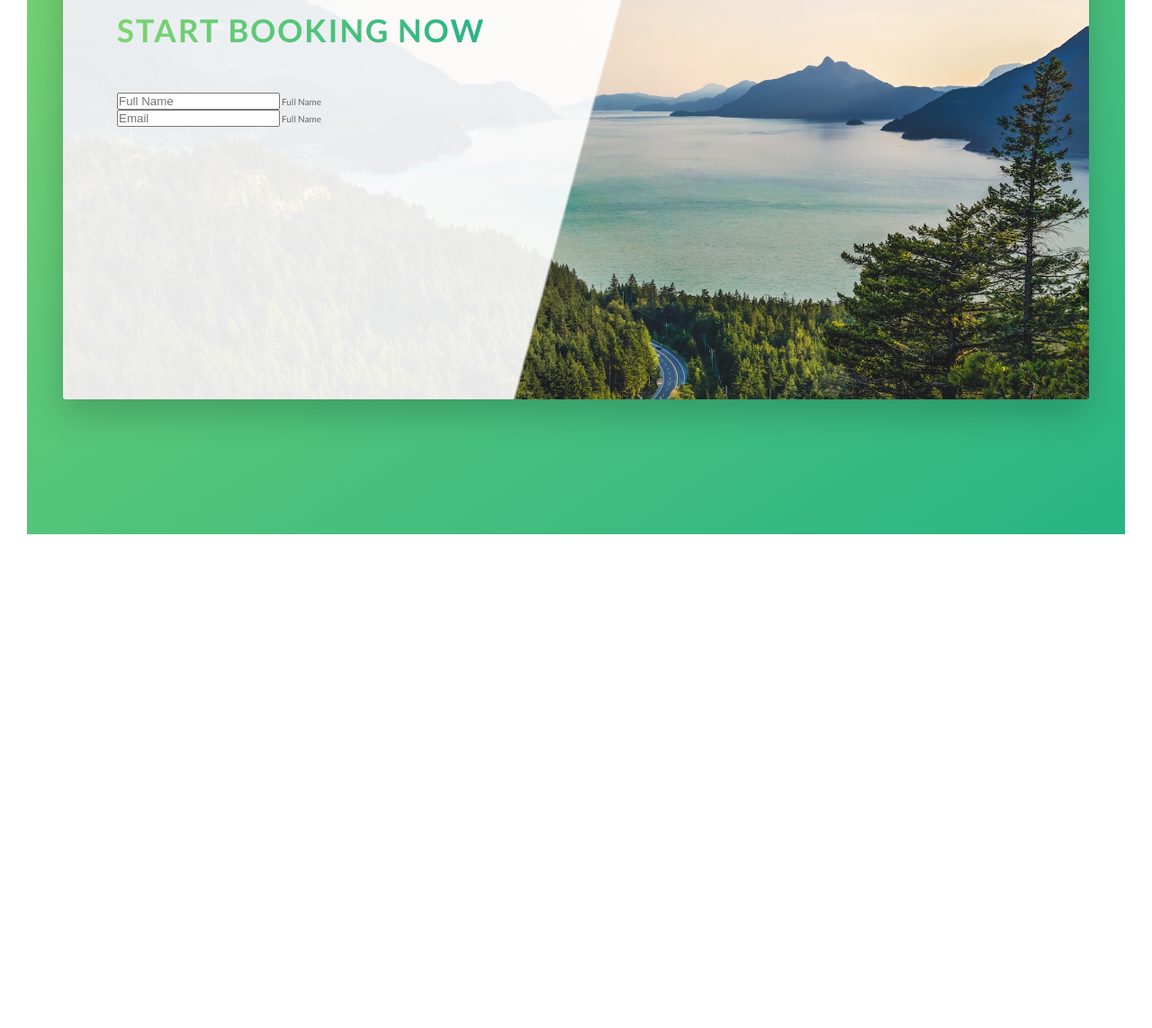
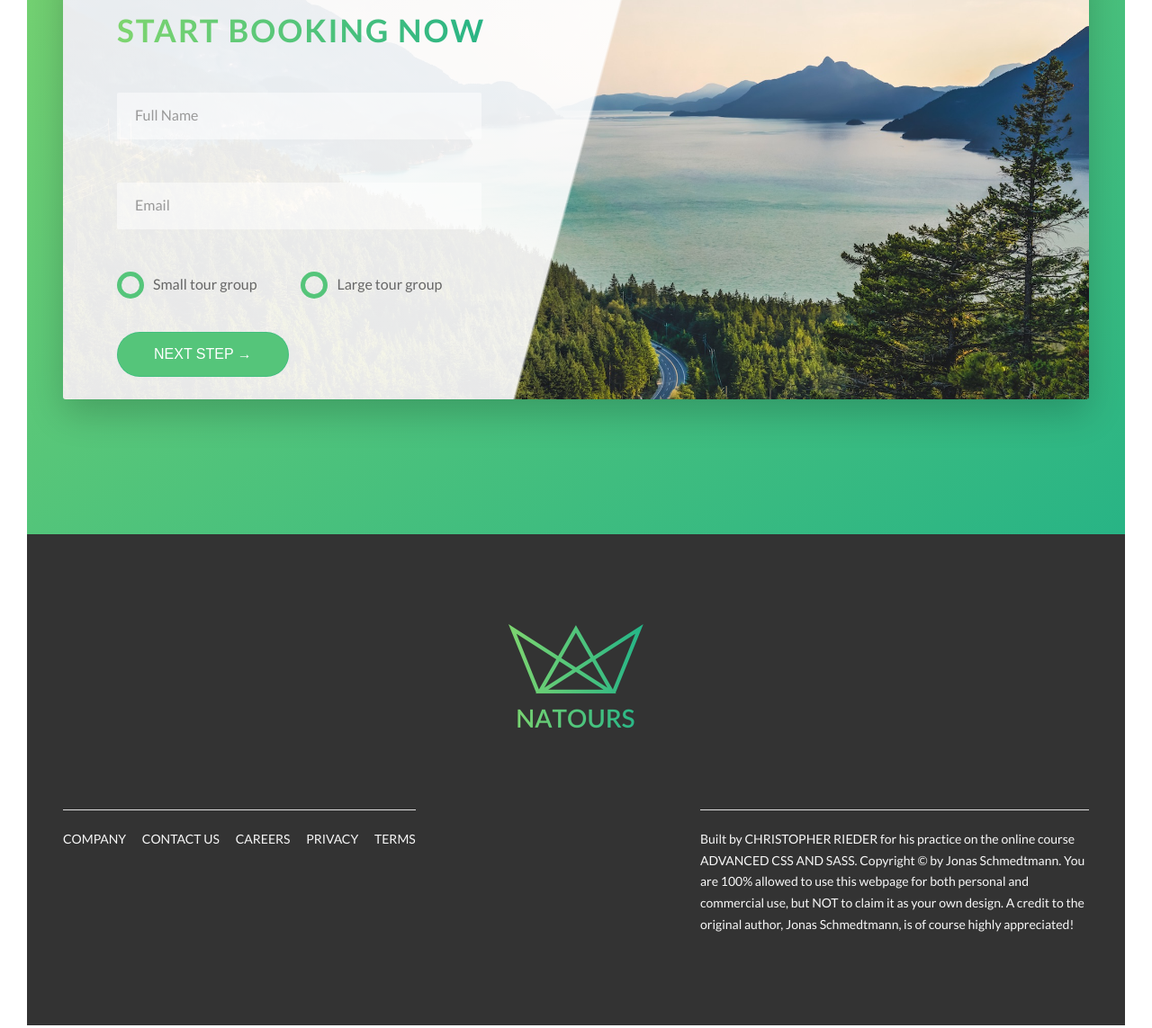
Before and after one commit to christopher-rieder/practice-natours, a website: page index.html in a window 1280 px wide. Shown: the part 4681-5824 px from the top of the page at 90% size. Before the commit the page ends 5305 px from the top, so only its background shows below. Drawn offline with Linux system fonts and the light colour scheme.

Commit message:
footer built

```diff
--- a/index.html
+++ b/index.html
@@ -286,12 +286,59 @@
                 <input type="email" class="form__input" placeholder="Email" id="email" required>
                 <label for="email" class="form__label">Full Name</label>
               </div>
+              <div class="form__group u-margin-bottom-medium">
+                <div class="form__radio-group">
+                  <input type="radio" class="form__radio-input" id="small" name="size">
+                  <label for="small" class="form__radio-label">
+                    <span class="form__radio-button"></span>
+                    Small tour group
+                  </label>
+                </div>
+                <div class="form__radio-group">
+                  <input type="radio" class="form__radio-input" id="large" name="size">
+                  <label for="large" class="form__radio-label">
+                    <span class="form__radio-button"></span>
+                    Large tour group
+                  </label>
+                </div>
+              </div>
+              <div class="form__group">
+                <button class="btn btn--green">Next step &rarr;</button>
+              </div>
             </form>
           </div>
         </div>
       </div>
     </section>
   </main>
+  <footer class="footer">
+    <div class="footer__logo-box">
+      <img src="img/logo-green-2x.png" alt="Full logo" class="footer__logo">
+    </div>
+    <div class="row">
+      <div class="col-1-of-2">
+        <div class="footer__navigation">
+          <ul class="footer__list">
+            <li class="footer__item"><a href="#" class="footer__link">Company</a></li>
+            <li class="footer__item"><a href="#" class="footer__link">Contact us</a></li>
+            <li class="footer__item"><a href="#" class="footer__link">Careers</a></li>
+            <li class="footer__item"><a href="#" class="footer__link">Privacy</a></li>
+            <li class="footer__item"><a href="#" class="footer__link">Terms</a></li>
+          </ul>
+        </div>
+      </div>
+      <div class="col-1-of-2">
+        <p class="footer__copyright">
+          Built by <a href="#" class="footer__link">Christopher Rieder</a> for his practice on the online course <a
+            href="#" class="footer__link">Advanced
+            CSS and Sass</a>.
+          Copyright © by Jonas Schmedtmann. You are 100% allowed to use this webpage for both personal
+          and commercial use, but NOT to claim it as your own design. A credit to the original author, Jonas
+          Schmedtmann, is of course highly appreciated!
+        </p>
+      </div>
+    </div>
+  </footer>
 
   <!-- <section class="grid-test">
     <div class="row">
--- a/sass/abstract/_variables.scss
+++ b/sass/abstract/_variables.scss
@@ -13,6 +13,9 @@ $color-grey-light-1: #f7f7f7;
 $color-grey-light-2: #e0e0e0;
 
 $color-dark-gray: #666;
+$color-dark-gray-2: #999;
+$color-dark-gray-3: #333;
+
 $color-white: #fff;
 $color-dark: #000;
 
--- a/sass/base/_utilities.scss
+++ b/sass/base/_utilities.scss
@@ -1,10 +1,8 @@
-.u-center-text{
-  text-align: center;
-}
+.u-center-text{ text-align: center !important; }
 
-.u-margin-bottom-small { margin-bottom: 1.5rem; }
-.u-margin-bottom-medium { margin-bottom: 4rem; }
-.u-margin-bottom-big { margin-bottom: 8rem; }
+.u-margin-bottom-small { margin-bottom: 1.5rem !important; }
+.u-margin-bottom-medium { margin-bottom: 4rem !important; }
+.u-margin-bottom-big { margin-bottom: 8rem !important; }
 
-.u-margin-top-big { margin-top: 8rem; }
-.u-margin-top-huge { margin-top: 10rem; }
+.u-margin-top-big { margin-top: 8rem !important; }
+.u-margin-top-huge { margin-top: 10rem !important; }
--- a/sass/components/_button.scss
+++ b/sass/components/_button.scss
@@ -1,3 +1,4 @@
+.btn,
 .btn:link,
 .btn:visited {
   text-transform: uppercase;
@@ -9,12 +10,21 @@
   border: 1px solid #28b48566;
   position: relative;
   font-size: 1.6rem;
+
+
+  //Change for the <button> element
+  cursor: pointer;
+
   &:hover {
     box-shadow: 0 1rem 2rem rgba($color-dark, 0.25);
     &::after {
       transform: scaleX(1.075) scaleY(1.15);
       opacity: 0;
     }
+  }
+
+  &:focus{
+    outline: none;
   }
 
   &:active {
--- /dev/null
+++ b/sass/components/_form.scss
@@ -0,0 +1,97 @@
+.form {
+
+  &__group:not(:last-child) {
+    margin-bottom: 2rem;
+  }
+
+  &__input {
+    font-size: 1.6rem;
+    font-family: inherit;
+    color: inherit;
+    padding: 1.5rem 2rem;
+    border-radius: 2px;
+    background-color: rgba($color-white, .5);
+    border: none;
+    border-bottom: 3px solid transparent; /* so it doesn't displace elements 3 pixel on hover... */
+    width: 90%;
+    display: block;
+    transition: all .3s;
+
+
+    &:focus {
+      outline: none;
+      box-shadow: 0 1rem 2rem rgba($color-dark, .1);
+      border-bottom: 3px solid $color-primary;
+
+      &:invalid {
+        border-bottom: 3px solid $color-secondary-dark;
+      }
+    }
+
+    &::-webkit-input-placeholder {
+      color: $color-dark-gray-2;
+    }
+  }
+
+
+
+  &__label {
+    font-size: 1.2rem;
+    font-weight: 700;
+    margin-left: 2rem;
+    margin-top: .7rem;
+    display: block;
+    transition: all .3s;
+  }
+
+  &__input:placeholder-shown + &__label{
+    opacity: 0;
+    visibility: hidden;
+    transform: translateY(-4rem);
+  }
+
+  &__radio-group {
+    width: 45%;
+    display: inline-block;
+  }
+
+  &__radio-input {
+    display: none;
+  }
+
+  &__radio-label {
+    font-size: 1.6rem;
+    cursor: pointer;
+    position: relative;
+    padding-left: 4rem;
+  }
+
+  &__radio-button {
+    height: 3rem;
+    width: 3rem;
+    border: 5px solid $color-primary;
+    border-radius: 50%;
+    display: inline-block;
+    position: absolute;
+    left: 0;
+    top: -4px;
+
+    &::after {
+      content: "";
+      height: 1rem;
+      width: 1rem;
+      border-radius: 50%;
+      position: absolute;
+      top: 50%;
+      left: 50%;
+      transform: translate(-50%, -50%);
+      background-color: $color-primary;
+      opacity: 0;
+      transition: all .1s;
+    }
+  }
+
+  &__radio-input:checked ~ &__radio-label &__radio-button::after {
+    opacity: 1;
+  }
+}
--- /dev/null
+++ b/sass/layout/_footer.scss
@@ -0,0 +1,58 @@
+.footer {
+  background-color: $color-dark-gray-3;
+  padding: 10rem 0;
+  font-size: 1.4rem;
+  color: $color-grey-light-1;
+
+  &__logo-box {
+    text-align: center;
+    margin-bottom: 8rem;
+  }
+
+  &__logo {
+    width: 15rem;
+  }
+
+  &__navigation {
+    border-top: 1px solid $color-grey-light-2;
+    padding-top: 2rem;
+    display: inline-block;
+  }
+
+  &__list {
+    list-style: none;
+  }
+
+  &__item {
+    display: inline-block;
+
+    &:not(:last-child) {
+      margin-right: 1.5rem;
+    }
+  }
+
+  &__link {
+    &:link,
+    &:visited {
+      color: $color-grey-light-1;
+      background-color: $color-dark-gray-3;
+      text-decoration: none;
+      text-transform: uppercase;
+      display: inline-block;
+      transition: all .2s;
+    }
+
+    &:hover,
+    &:active {
+      color: $color-primary;
+      box-shadow: 0 1rem 2rem rgba($color-dark, .4);
+    }
+  }
+
+  &__copyright {
+    border-top: 1px solid $color-grey-light-2;
+    padding-top: 2rem;
+    width: 80%;
+    float: right;
+  }
+}
--- a/sass/main.scss
+++ b/sass/main.scss
@@ -12,8 +12,10 @@
 @import "components/card";
 @import "components/composition";
 @import "components/feature-box";
+@import "components/form";
 @import "components/story";
 
+@import "layout/footer";
 @import "layout/header";
 @import "layout/grid";
 
```
Also changed, not shown: css/style.css.
